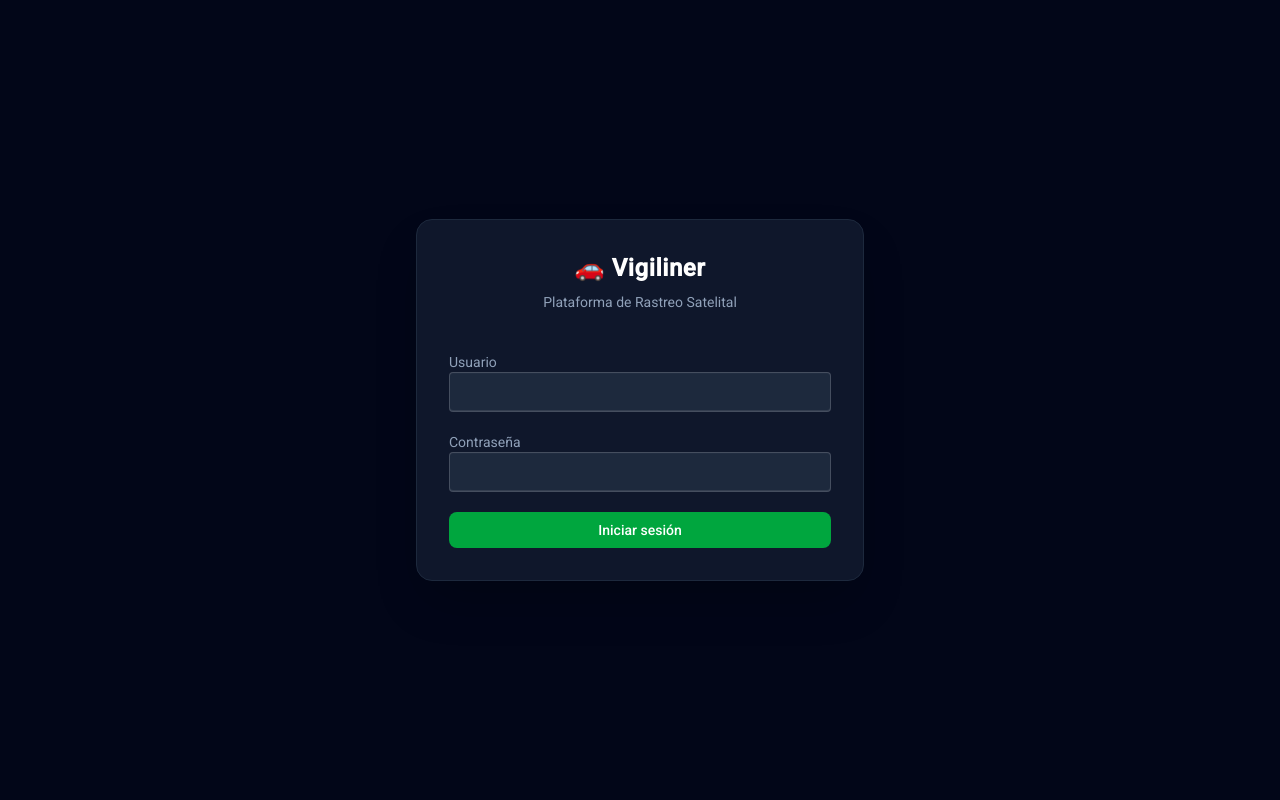
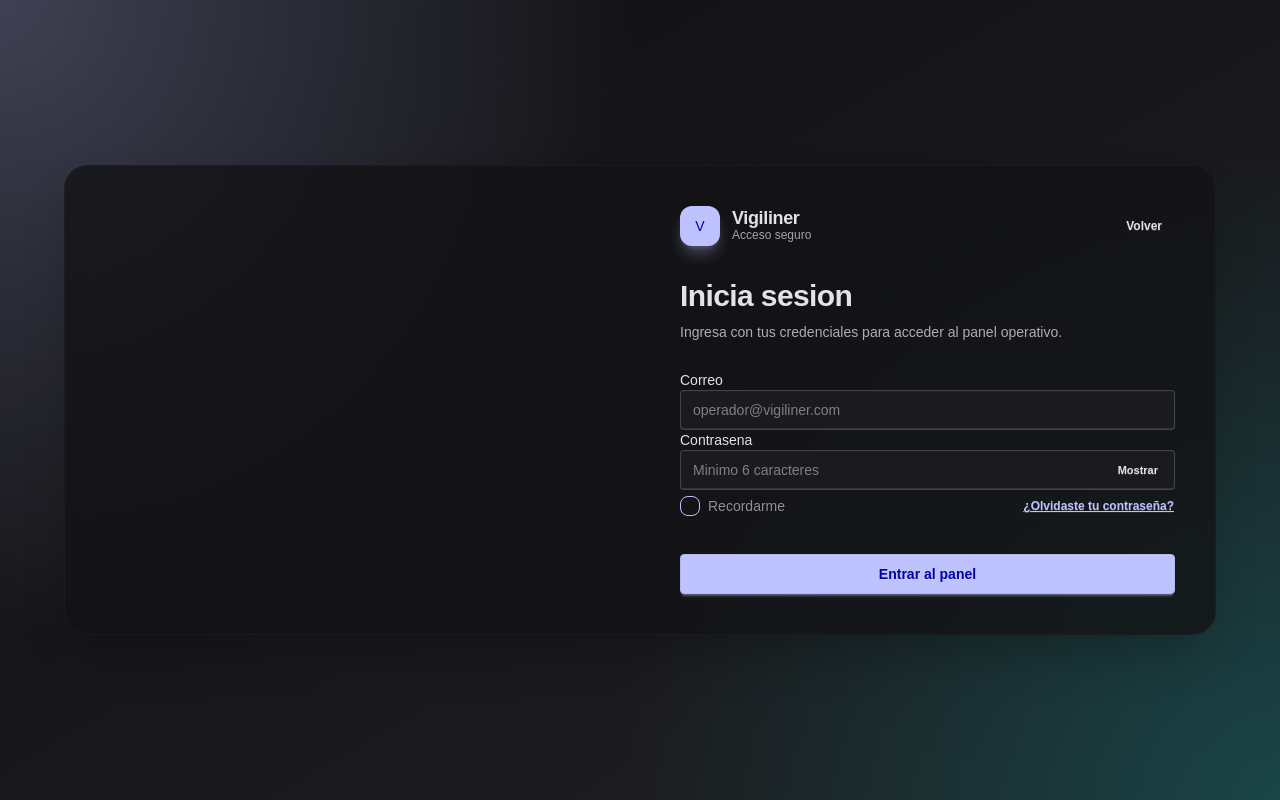
Before and after one commit to DiegoSD22/Vigiliner-Front, an Angular app: page /auth/login in a window 1280 px wide. Built offline with nearby package versions, Linux system fonts and the light colour scheme.

Commit message:
feat: enhance login page with improved layout, password visibility toggle, and remember me functionality

```diff
--- a/src/app/modules/auth/pages/login-page/login-page.css
+++ b/src/app/modules/auth/pages/login-page/login-page.css
@@ -0,0 +1,44 @@
+:host {
+	display: block;
+}
+
+@import url('https://fonts.googleapis.com/css2?family=Manrope:wght@500;700;800&family=Space+Grotesk:wght@400;500;700&display=swap');
+
+.login-shell {
+	background:
+		radial-gradient(circle at 0% 0%, color-mix(in oklab, var(--mat-sys-primary) 26%, transparent) 0%, transparent 42%),
+		radial-gradient(circle at 100% 100%, color-mix(in oklab, var(--mat-sys-tertiary) 20%, transparent) 0%, transparent 44%),
+		linear-gradient(150deg, var(--mat-sys-surface) 20%, var(--mat-sys-surface-container) 100%);
+}
+
+.brand-title {
+	font-family: 'Manrope', sans-serif;
+	font-weight: 800;
+	letter-spacing: -0.02em;
+}
+
+.login-shell :is(p, a, span, label, input, button) {
+	font-family: 'Space Grotesk', sans-serif;
+}
+
+.brand-panel {
+	background:
+		linear-gradient(160deg, color-mix(in oklab, var(--mat-sys-primary) 18%, transparent), transparent 70%),
+		color-mix(in oklab, var(--mat-sys-surface-container-high) 90%, transparent);
+	border-right: 1px solid color-mix(in oklab, var(--mat-sys-outline) 30%, transparent);
+}
+
+section {
+	animation: fadeLift 0.6s ease both;
+}
+
+@keyframes fadeLift {
+	from {
+		opacity: 0;
+		transform: translateY(14px);
+	}
+	to {
+		opacity: 1;
+		transform: translateY(0);
+	}
+}
--- a/src/app/modules/auth/pages/login-page/login-page.html
+++ b/src/app/modules/auth/pages/login-page/login-page.html
@@ -1,79 +1,115 @@
-<div class="min-h-screen bg-slate-950 flex items-center justify-center">
-
-  <div class="w-full max-w-md bg-slate-900 rounded-2xl shadow-2xl p-8 border border-slate-800">
-
-    <!-- Logo / título -->
-    <div class="text-center mb-8">
-      <h1 class="text-2xl font-bold text-white tracking-wide">
-        🚗 Vigiliner
+<main class="login-shell flex min-h-screen items-center px-4 py-8 sm:px-8">
+  <div class="mx-auto grid w-full max-w-6xl overflow-hidden rounded-3xl border border-base-300/60 bg-base-100/80 shadow-2xl backdrop-blur md:grid-cols-2">
+    <section class="brand-panel relative hidden p-10 md:flex md:flex-col md:justify-between">
+      <div>
+        <p class="badge badge-primary badge-outline mb-6">Vigiliner Security Grid</p>
+        <h1 class="brand-title text-4xl leading-tight">
+          Gestiona tus unidades con
+          <span class="text-primary">visibilidad total</span>
         </h1>
-      <p class="text-slate-400 text-sm mt-2">
-        Plataforma de Rastreo Satelital
+        <p class="mt-4 max-w-sm opacity-80">
+          Plataforma de monitoreo, rastreo y respuesta operativa para equipos de seguridad en tiempo real.
         </p>
       </div>
+      <div class="stats stats-vertical bg-base-100/70 shadow-lg lg:stats-horizontal">
+        <div class="stat">
+          <div class="stat-title">Disponibilidad</div>
+          <div class="stat-value text-primary">99.8%</div>
+        </div>
+        <div class="stat">
+          <div class="stat-title">Unidades activas</div>
+          <div class="stat-value text-secondary">128</div>
+        </div>
+      </div>
+    </section>
 
-    <!-- ✅ Mensaje de error general con signal -->
+    <section class="p-6 sm:p-10">
+      <div class="mb-8 flex items-center justify-between">
+        <a class="flex items-center gap-3" routerLink="/">
+          <div class="grid h-10 w-10 place-items-center rounded-xl bg-primary text-primary-content shadow-lg shadow-primary/30">
+            V
+          </div>
+          <div>
+            <p class="brand-title text-lg leading-none">Vigiliner</p>
+            <p class="text-xs opacity-70">Acceso seguro</p>
+          </div>
+        </a>
+        <a class="btn btn-ghost btn-sm" routerLink="/">Volver</a>
+      </div>
+
+      <h2 class="brand-title text-3xl">Inicia sesion</h2>
+      <p class="mt-2 text-sm opacity-75">Ingresa con tus credenciales para acceder al panel operativo.</p>
+
       @if (errorMessage()) {
-      <div class="alert alert-error">
+        <div class="alert alert-error mt-6" role="alert" aria-live="polite">
           <span>{{ errorMessage() }}</span>
         </div>
       }
 
-    <form [formGroup]="loginForm" (ngSubmit)="login()" class="space-y-5">
-
-      <!-- Usuario -->
-       <div class="mt-10">
+      <form [formGroup]="loginForm" (ngSubmit)="login()" class="mt-7 space-y-5" novalidate>
         <label class="form-control w-full">
-          <span class="label-text text-slate-400">Usuario</span>
-
+          <span class="label-text mb-2 text-sm">Correo</span>
           <input
-            type="text"
+            type="email"
             formControlName="email"
-            class="input input-bordered w-full bg-slate-800 text-white"
-            [class.input-error]="loginForm.get('email')?.invalid && loginForm.get('email')?.touched" />
-
-            @if (loginForm.get('email')?.invalid && loginForm.get('email')?.touched) {
-              <span class="label">
-                <span class="label-text-alt text-error">
-                  El correo/usuario es requerido
-                </span>
-              </span>
+            autocomplete="email"
+            class="input input-bordered w-full bg-base-200"
+            placeholder="operador@vigiliner.com"
+            [class.input-error]="emailControl?.invalid && emailControl?.touched"
+          />
+          @if (emailControl?.touched && emailControl?.errors?.['required']) {
+            <span class="label-text-alt mt-2 text-error">El correo es obligatorio.</span>
           }
-        </label>
-      </div>
-
-      <!-- Password -->
-      <label class="form-control w-full mt-4">
-        <span class="mt-5 label-text text-slate-400">Contraseña</span>
-
-        <input
-          type="password"
-          formControlName="password"
-          class="input input-bordered w-full bg-slate-800 text-white"
-          [class.input-error]="loginForm.get('password')?.invalid && loginForm.get('password')?.touched" />
-
-        @if (loginForm.get('password')?.invalid && loginForm.get('password')?.touched) {
-          <span class="label">
-            <span class="label-text-alt text-error">
-              La contraseña es requerida
-            </span>
-          </span>
+          @if (emailControl?.touched && emailControl?.errors?.['email']) {
+            <span class="label-text-alt mt-2 text-error">Ingresa un correo valido.</span>
           }
         </label>
 
+        <label class="form-control w-full">
+          <span class="label-text mb-2 text-sm">Contrasena</span>
+          <div class="relative">
+            <input
+              [type]="showPassword() ? 'text' : 'password'"
+              formControlName="password"
+              autocomplete="current-password"
+              class="input input-bordered w-full bg-base-200 pr-24"
+              placeholder="Minimo 6 caracteres"
+              [class.input-error]="passwordControl?.invalid && passwordControl?.touched"
+            />
             <button
               type="button"
-        (click)="login()"
-        [disabled]="isLoading()"
-        class="mt-5 w-full py-2 bg-green-600 hover:bg-green-500 transition text-white font-medium rounded-lg">
+              class="btn btn-ghost btn-xs absolute right-2 top-1/2 -translate-y-1/2"
+              (click)="togglePasswordVisibility()"
+              [attr.aria-label]="showPassword() ? 'Ocultar contrasena' : 'Mostrar contrasena'"
+            >
+              {{ showPassword() ? 'Ocultar' : 'Mostrar' }}
+            </button>
+          </div>
+          @if (passwordControl?.touched && passwordControl?.errors?.['required']) {
+            <span class="label-text-alt mt-2 text-error">La contrasena es obligatoria.</span>
+          }
+          @if (passwordControl?.touched && passwordControl?.errors?.['minlength']) {
+            <span class="label-text-alt mt-2 text-error">La contrasena debe tener al menos 6 caracteres.</span>
+          }
+        </label>
+
+        <div class="flex items-center justify-between">
+          <label class="label cursor-pointer gap-2">
+            <input type="checkbox" formControlName="rememberMe" class="checkbox checkbox-primary checkbox-sm" />
+            <span class="label-text text-sm">Recordarme</span>
+          </label>
+          <button type="button" class="btn btn-link btn-sm p-0" (click)="forgotPassword()">
+            ¿Olvidaste tu contraseña?
+          </button>
+        </div>
+
+        <button type="submit" [disabled]="isLoading()" class="btn btn-primary w-full mt-3">
           @if (isLoading()) {
             <span class="loading loading-spinner loading-sm"></span>
           }
-        {{ isLoading() ? 'Iniciando...' : 'Iniciar sesión' }}
+          {{ isLoading() ? 'Ingresando...' : 'Entrar al panel' }}
         </button>
-
       </form>
-
+    </section>
   </div>
-
-</div>
+</main>
--- a/src/app/modules/auth/pages/login-page/login-page.ts
+++ b/src/app/modules/auth/pages/login-page/login-page.ts
@@ -1,14 +1,16 @@
 import { Component, signal } from '@angular/core';
 import { Router } from '@angular/router';
 import { NonNullableFormBuilder, Validators, FormGroup, ReactiveFormsModule } from '@angular/forms';
+import { RouterModule } from '@angular/router';
 import { Auth } from '../../services/auth';
 import { Tracking } from '../../../../core/tracking';
 import { UnitsService } from '../../../dashboard/units/services/units.service';
+import { filter, take } from 'rxjs';
 
 @Component({
   selector: 'app-login',
   standalone: true,
-  imports: [ReactiveFormsModule],
+  imports: [ReactiveFormsModule, RouterModule],
   templateUrl: './login-page.html',
   styleUrl: './login-page.css',
 })
@@ -16,6 +18,7 @@ export class LoginPage {
 
   public isLoading = signal(false);
   public errorMessage = signal<string | null>(null);
+  public showPassword = signal(false);
 
   public loginForm: FormGroup;
 
@@ -26,10 +29,29 @@ export class LoginPage {
     private tracking: Tracking,
     private unitsService: UnitsService
   ) {
+    const savedEmail = localStorage.getItem('rememberedEmail');
+
     this.loginForm = this.fb.group({
-      email: ['', Validators.required],
-      password: ['', Validators.required],
+      email: [savedEmail || '', [Validators.required, Validators.email]],
+      password: ['', [Validators.required, Validators.minLength(6)]],
+      rememberMe: [!!savedEmail],
     });
+  }
+
+  get emailControl() {
+    return this.loginForm.get('email');
+  }
+
+  get passwordControl() {
+    return this.loginForm.get('password');
+  }
+
+  togglePasswordVisibility() {
+    this.showPassword.update((value) => !value);
+  }
+
+  forgotPassword() {
+    this.errorMessage.set('Contacta al administrador del sistema para recuperar tu contraseña.');
   }
 
   login() {
@@ -42,21 +64,31 @@ export class LoginPage {
     this.isLoading.set(true);
     this.errorMessage.set(null);
 
-    const { email, password } = this.loginForm.getRawValue();
+    const { email, password, rememberMe } = this.loginForm.getRawValue();
+
+    if (rememberMe) {
+      localStorage.setItem('rememberedEmail', email);
+    } else {
+      localStorage.removeItem('rememberedEmail');
+    }
 
     this.auth.login(email, password).subscribe({
       next: (response) => {
         this.isLoading.set(false);
 
-        localStorage.setItem('access_token', response.access_token);
         this.tracking.connect(response.access_token);
 
-        this.unitsService.units$.subscribe(units => {
-          if (!units?.length) return;
-          units.forEach(unit => this.tracking.joinUnit(unit.id));
-        });
+        this.unitsService.loadMyUnits();
 
-        this.unitsService.loadMyUnits();
+        this.unitsService.units$
+          .pipe(
+            filter((units) => !!units?.length),
+            take(1)
+          )
+          .subscribe((units) => {
+            units.forEach((unit) => this.tracking.joinUnit(unit.id));
+          });
+
         this.router.navigate(['/dashboard']);
       },
       error: () => {
```
Lines whose indentation alone changed are shown as unchanged.
